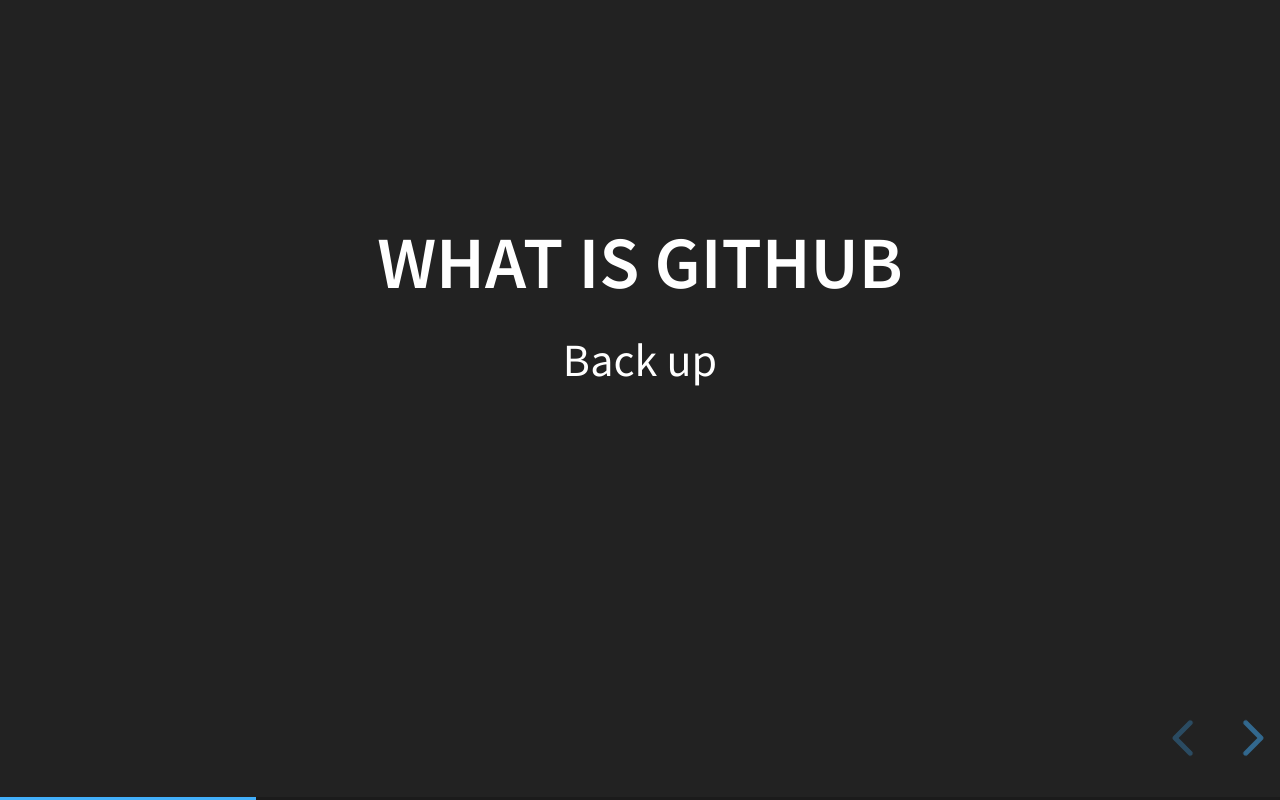
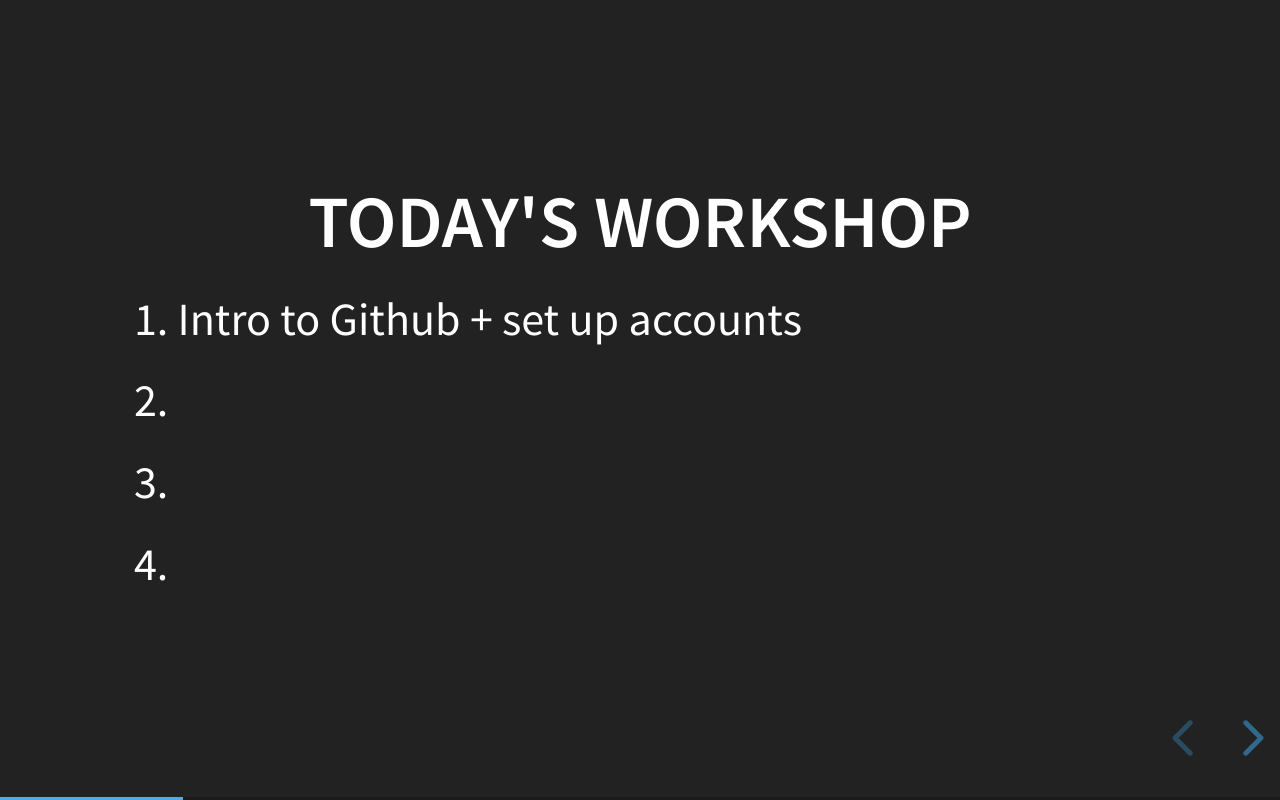
Before and after one commit to sarahbland7/githubMerging, a website: page index.html in a window 1280 px wide. Both pictures are taken after a click on the button "next slide". Drawn offline with nearby package versions, Linux system fonts and the light colour scheme.

Commit message:
Added more intro slides

```diff
--- a/index.html
+++ b/index.html
@@ -32,14 +32,35 @@
 							<small>Created by <a href="https://rohitmusti.github.io/">Rohit Musti</a> and <a href="https://github.com/sarahbland7">Sarah Bland</a></small>
 						</p>
 					</section>
+				</section>
 
+				<section>
+					<h2>Today's Workshop</h2>
+					<ol>
+						<li> Intro to Github + set up accounts </li>
+						<li> <p class="fragment"> Basic commands (practice with the command line) </p> </li>
+						<li> <p class="fragment"> Branching (with practice)</p> </li>
+						<li> <p class="fragment"> Merging (with practice)</p> </li>
+					</ol>
 				</section>
-					<section>
-						<h2>What is Github</h2>
-						<p>Back up</p>
-						<p class="fragment">Collaborate</p>
-						<p class="fragment">Share</p>
-					</section>
+
+				<section>
+					<h2>What is Github?</h2>
+					<p>Back up</p>
+					<p class="fragment">Collaborate</p>
+					<p class="fragment">Share</p>
+				</section>
+
+				<section>
+					<h2>Set up accounts</h2>
+					<ol>
+						<li> Who needs to make a Github account? </li>
+						<li> <p class="fragment"> Go to https://github.com </p> </li>
+						<li> <p class="fragment"> Click on "Sign up" in the top right-hand corner </p> </li>
+						<li> <p class="fragment"> Enter a username, email, and password </p> </li>
+					</ol>
+				</section>
+
 				<section>
 					<section>
 						<h2>Commands</h2>
```
